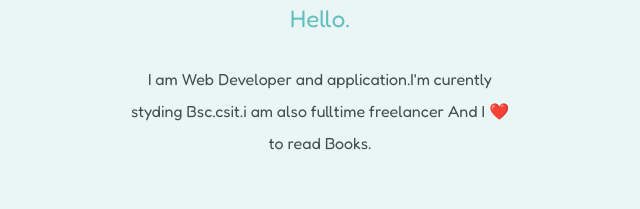
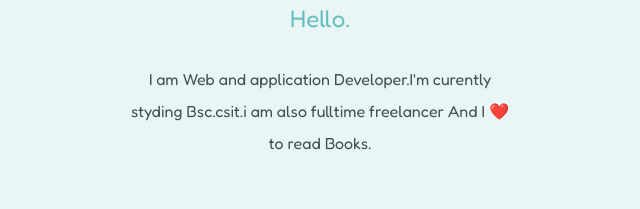
Before and after one commit to shailesh00000/Shailesh, a plain HTML site: page index.html in a window 1280 px wide. Shown: the part 991-1200 px from the top of the page, 320-960 px from the left. Drawn offline with Linux system fonts and the light colour scheme.

Commit message:
Update index.html

```diff
--- a/index.html
+++ b/index.html
@@ -28,7 +28,7 @@
         <div class="profile">
           <img class="profile-image" src="image/1.png" alt="Shailesh">
           <h2>Hello.</h2>
-          <p class="intro">I am Web Developer and application.I'm curently styding Bsc.csit.i am also fulltime freelancer And I ❤️ to read Books.</p>
+          <p class="intro">I am Web  and application Developer.I'm curently styding Bsc.csit.i am also fulltime freelancer And I ❤️ to read Books.</p>
         </div>
         <hr>
         <div class="skills">
```
